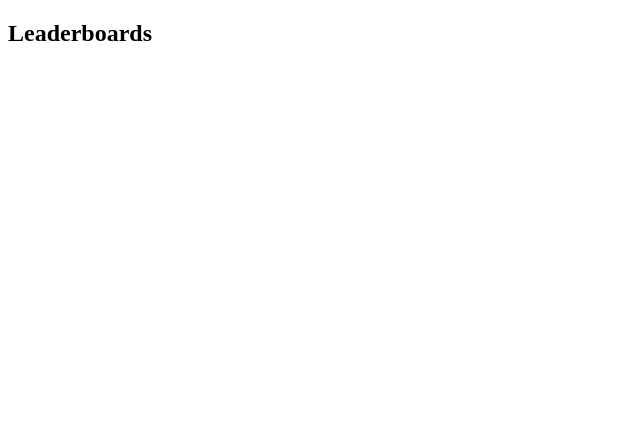
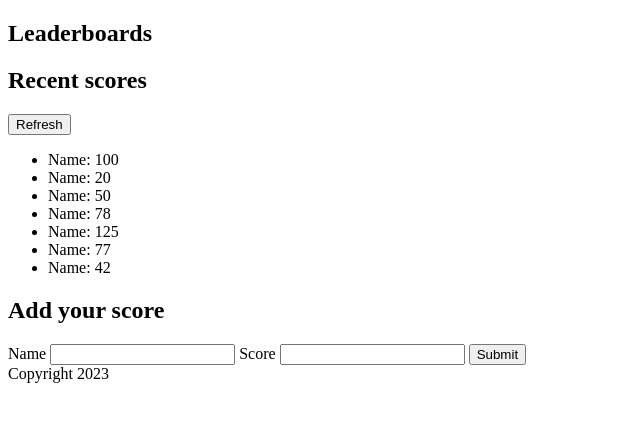
Before and after one commit to microvese-projects/leaderBoard, a website built with webpack: page src/index.html in a window 1280 px wide. Shown: the whole page, without its empty margins (0-640 px from the left). Built offline with nearby package versions, Linux system fonts and the light colour scheme.

Commit message:
Add html structure

```diff
--- a/src/index.html
+++ b/src/index.html
@@ -11,6 +11,34 @@
     <h1 id="page-heading">
       Leaderboards
     </h1>
+    <!-- recent scores -->
+    <div id="recent-scores">
+      <div id="heading-recent-scores">
+        <h2>Recent scores</h2>
+        <button id="refresh">Refresh</button>
+      </div>
+      <ul id="scores-list">
+        <li class="score">Name: 100</li>
+        <li class="score">Name: 20</li>
+        <li class="score">Name: 50</li>
+        <li class="score">Name: 78</li>
+        <li class="score">Name: 125</li>
+        <li class="score">Name: 77</li>
+        <li class="score">Name: 42</li>
+      </ul>
+    </div>
+    <!-- add score -->
+    <form>
+      <h2>Add your score</h2>
+      <label for="name">Name</label>
+      <input type="text" id="name" required>
+      <label for="score">Score</label>
+      <input type="text" id="score" required>
+      <button type="submit">Submit</button>
+    </form>
   </section>
+  <footer>
+    Copyright 2023
+  </footer>
 </body>
 </html>
```
Also changed, not shown: dist/index.html.
